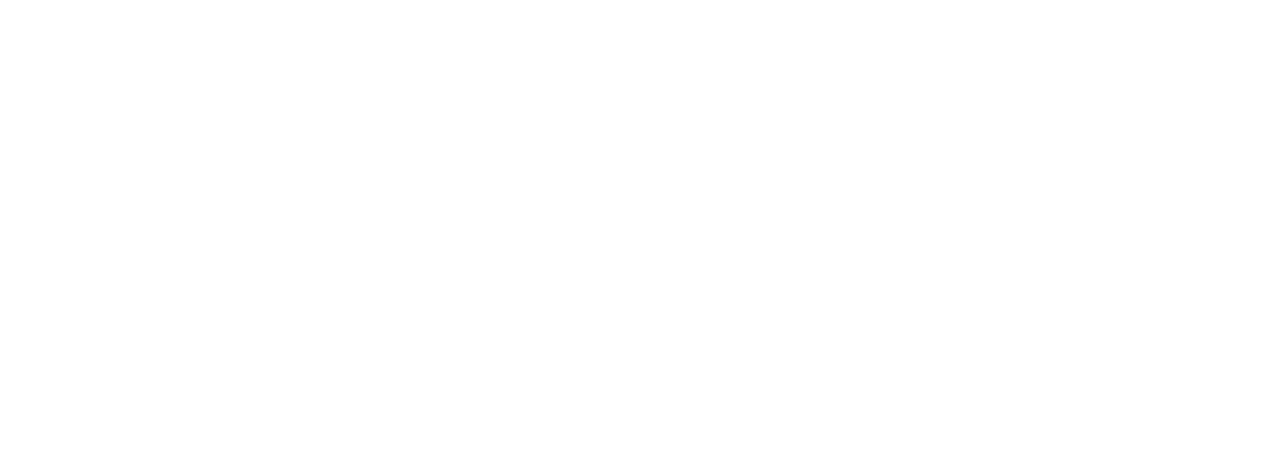
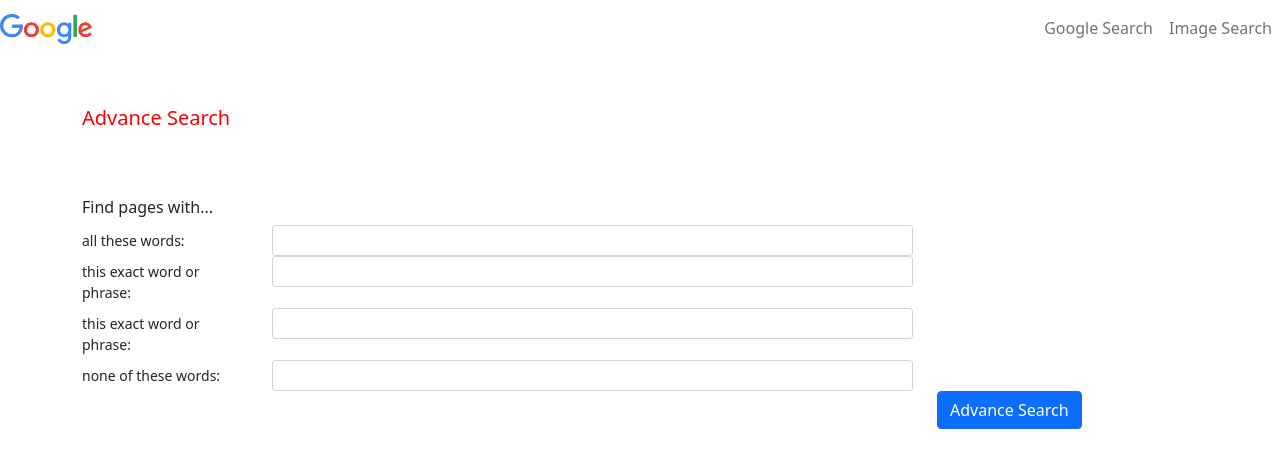
Before and after one commit to jeremydominguez001/33Pset0, a plain HTML site: page advance.html in a window 1280 px wide. Drawn offline with nearby package versions, Linux system fonts and the light colour scheme.

Commit message:
add images fixed bugs

```diff
--- a/advance.html
+++ b/advance.html
@@ -0,0 +1,88 @@
+<!doctype html>
+<html lang="en">
+<head>
+    <title>search</title>
+
+    <!-- Required meta tags -->
+    <meta charset="utf-8">
+    <meta name="viewport" content="width=device-width, initial-scale=1">
+
+    <!-- Bootstrap CSS -->
+    <link href="https://cdn.jsdelivr.net/npm/bootstrap@5.1.3/dist/css/bootstrap.min.css" rel="stylesheet" integrity="sha384-1BmE4kWBq78iYhFldvKuhfTAU6auU8tT94WrHftjDbrCEXSU1oBoqyl2QvZ6jIW3" crossorigin="anonymous">
+
+    <!-- Linking CSS -->
+    <link rel="stylesheet" href="styles.css">
+    <title>Hello, world!</title>
+</head>
+<body>
+    <nav class="navbar navbar-expand-lg navbar-light bg-light">
+        <div class="collapse navbar-collapse" id="navbarNav">
+            <ul class="navbar-nav">
+                <li class="nav-item">
+                    <a class="navbar-brand" href="index.html">
+                        <img src="images/logo.png" width="92" height="30" alt="">
+                    </a>
+                </li>
+            </ul>
+            <ul class="navbar-nav ms-auto">
+                <li class="nav-item">
+                    <a class="nav-link" href="index.html">Google Search</a>
+                </li>
+                <li class="nav-item">
+                    <a class="nav-link" href="image.html">Image Search</a>
+                </li>
+            </ul>
+        </div>
+    </nav>
+
+<div class="container">
+    <!-- Row for input & google search -->
+    <div class="row" id="heading_row">
+        <div class="col" id="search_heading">
+            <h5>Advance Search</h5>
+        </div>
+    </div>
+    <form class="form-inline" action="https://google.com/search">
+        <div class="form-group row" id="input_rows">
+            <!-- <label for="colFormLabelSm" class="col-sm-2 col-form-label col-form-label-sm">all these words:</label> -->
+            <h6>Find pages with...</h6>
+        </div>
+        <div class="form-group row" id="input_rows">
+            <label for="colFormLabelSm" class="col-sm-2 col-form-label col-form-label-sm">all these words:</label>
+            <div class="col-sm-7">
+                <input type="text" name="as_q" class="form-control form-control-sm" id="colFormLabelSm" placeholder="">
+            </div>
+        </div>
+        <div class="form-group row" id="input_rows">
+            <label for="colFormLabelSm" class="col-sm-2 col-form-label col-form-label-sm">this exact word or phrase:</label>
+            <div class="col-sm-7">
+                <input type="text" name="as_epq" class="form-control form-control-sm" id="colFormLabelSm" placeholder="">
+            </div>
+        </div>
+        <div class="form-group row" id="input_rows">
+            <label for="colFormLabelSm" class="col-sm-2 col-form-label col-form-label-sm">this exact word or phrase:</label>
+            <div class="col-sm-7">
+                <input type="text" name="as_oq" class="form-control form-control-sm" id="colFormLabelSm" placeholder="">
+            </div>
+        </div>
+        <div class="form-group row" id="input_rows">
+            <label for="colFormLabelSm" class="col-sm-2 col-form-label col-form-label-sm">none of these words:</label>
+            <div class="col-sm-7">
+                <input type="text" name="as_eq" class="form-control form-control-sm" id="colFormLabelSm" placeholder="">
+            </div>
+        </div>
+        <div class="row">
+            <div class="col-sm-9"></div>
+            <div class="col-sm-3">
+                <input type="submit" class="btn btn-primary" value="Advance Search">
+            </div>
+        </div>
+    </form>
+
+
+</div>
+
+<!-- Option 1: Bootstrap Bundle with Popper -->
+<script src="https://cdn.jsdelivr.net/npm/bootstrap@5.1.3/dist/js/bootstrap.bundle.min.js" integrity="sha384-ka7Sk0Gln4gmtz2MlQnikT1wXgYsOg+OMhuP+IlRH9sENBO0LRn5q+8nbTov4+1p" crossorigin="anonymous"></script>
+</body>
+</html>
--- a/styles.css
+++ b/styles.css
@@ -15,6 +15,10 @@ body{
     height: auto;
 }
 
+#image_text{
+    color: rgb(75, 160, 244);
+}
+
 #input_row{
     /* background-color: yellow; */
     height: 100px;
@@ -26,19 +30,17 @@ body{
 
 }
 
-#input_column {
-    color: blue;
-}
-
 #bar_bar {
     /* background-color: brown; */
     height: 70px;
 }
 
-#bar_column {
-    /* background-color: orange; */
-}
-
 #lucky_search{
     margin-left: 15px;
 }
+
+#heading_row{
+    color: red;
+    margin-bottom: 60px;
+    margin-top: 50px;
+}
```
Also changed, not shown: image.html (+110 -0 lines), index.html (+6 -10 lines).
